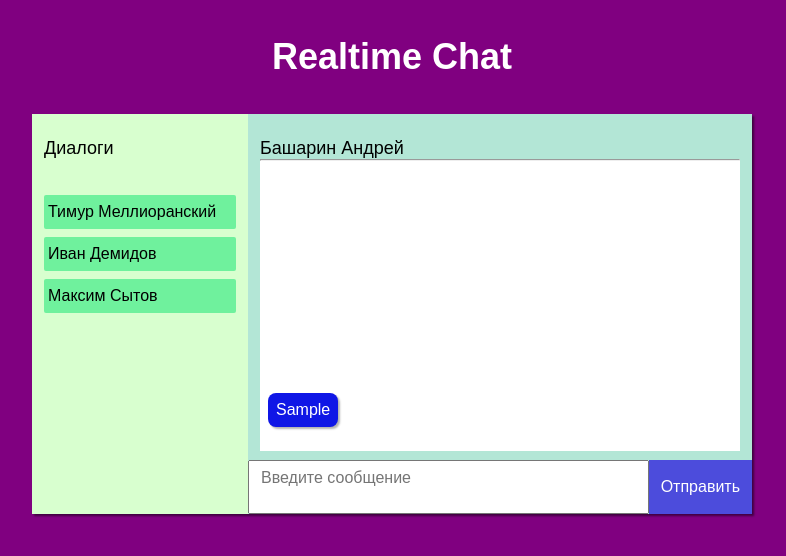
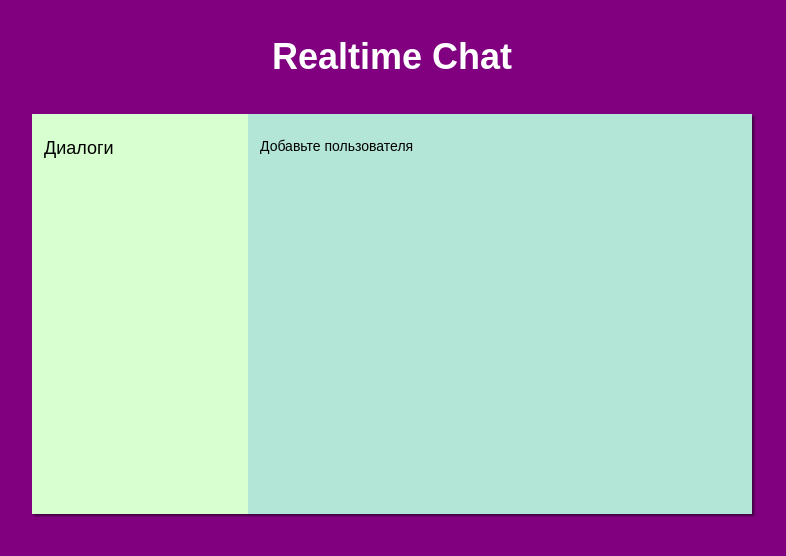
Before and after one commit to basharinandrej/chat, a Vue app: page / in a window 1280 px wide. Both pictures are taken after typing "Sample" into the empty fields and a click on the button "Отправить". Shown: the top 556 px of the page, without its empty margins (248-1034 px from the left). Built offline with nearby package versions, Linux system fonts and the light colour scheme.

Commit message:
finished aside

```diff
--- a/src/App.vue
+++ b/src/App.vue
@@ -8,10 +8,11 @@
         <Auth
           v-if="!isLogin"
           @onFormData="this.getFormDataHandler"
-
+          @onCurrentUser="this.getCurrentUserHandler"
         />
         <Chat
           v-else
+          :currentUserId="currentUserId"
         />
 
       </div>
@@ -30,12 +31,16 @@ export default {
   components: { Chat, Auth },
   data() {
     return {
-      isLogin: true
+      isLogin: false,
+      currentUserId: null
     }
   },
   methods: {
     getFormDataHandler( el ) {
       el.value ? this.isLogin = true : this.isLogin.false
+    },
+    getCurrentUserHandler( el ) {
+      this.currentUserId = el && el.id
     }
   }
 }
--- a/src/components/commands/TextArea/TextArea.vue
+++ /dev/null
@@ -1,51 +0,0 @@
-<template>
-
-    <textarea
-        :placeholder="placeholder"
-        class="textarea"
-        v-model="value"
-        @change="onChangeHandler"
-    ></textarea>
-
-
-
-</template>
-
-<script>
-
-export default {
-    name: 'TextArea',
-    props: {
-        placeholder: String
-    },
-    data() {
-        return {
-            value: ''
-        }
-    },
-    methods: {
-        resetValue() {
-            this.value = ''
-        },
-        getValue() {
-            return this.value
-        },
-        onChangeHandler() {
-            this.$emit('onValue', this.getValue())
-            this.$emit('onResetValue', this.resetValue)
-        }
-    }
-}
-</script>
-
-<style lang="sass">
-
-.textarea
-    flex-grow: 1
-    padding: 8px 12px
-    color: #000
-    font-size: 16px
-    font-family: sans-serif
-    resize: none
-
-</style>
--- a/src/components/containers/Auth/Auth.vue
+++ b/src/components/containers/Auth/Auth.vue
@@ -3,7 +3,7 @@
         <h2 class="auth__title">Введите Ваше имя</h2>
         <Form
             placeholder="Андрей"
-            @onFormData="this.getFormDataHandler"
+            @onFormData="this.setFormDataHandler"
         />
     </div>
 </template>
@@ -15,9 +15,36 @@ import Form from '@/components/containers/Form/Form.vue'
 export default {
     name: 'Auth',
     components: {Form},
+    data() {
+        return {
+            formData: {},
+            users: []
+        }
+    },
     methods: {
-        getFormDataHandler(val) {
-            this.$emit('onFormData', val)
+        setFormDataHandler(val) {
+            this.formData = val
+            this.emitFormDataHandler()
+            this.getUsersLocalStorage()
+            this.saveUsersLocalStorage(this.formData.value)
+        },
+        emitFormDataHandler() {
+            this.$emit('onFormData', this.formData)
+        },
+        emitCurrentUser() {
+            this.$emit('onCurrentUser', this.users[this.users.length - 1])
+        },
+        getUsersLocalStorage() {
+            this.users = JSON.parse( window.localStorage.getItem('users') ) || []
+        },
+        saveUsersLocalStorage(items) {
+            const objUsers = {
+                id: Date.now(),
+                name: items
+            }
+            this.users.push(objUsers)
+            window.localStorage.setItem('users', JSON.stringify(this.users))
+            this.emitCurrentUser()
         }
     }
 }
--- a/src/components/containers/Chat/Chat.vue
+++ b/src/components/containers/Chat/Chat.vue
@@ -1,8 +1,14 @@
 <template>
 
     <div class="chat">
-        <ChatAside />
-        <ChatMain />
+        <ChatAside
+            @onCurrentDialog="getCurrentDialogHandler"
+            :users="users"
+        />
+        <ChatMain
+            :currentDialog="this.currentDialog"
+            :totalUsers="this.getTotalUsers"
+        />
     </div>
 
 </template>
@@ -14,7 +20,32 @@ import ChatMain from '@/components/containers/Chat/ChatMain/ChatMain.vue'
 
 export default {
     name: 'Chat',
-    components: { ChatAside, ChatMain }
+    components: { ChatAside, ChatMain },
+    props: {
+        currentUserId: Number
+    },
+    data() {
+        return {
+            users: [],
+            currentDialog: null
+        }
+    },
+    created() {
+        window.onstorage = e => (
+            this.users = JSON.parse( e.newValue ).filter(el => el.id !== this.currentUserId)
+        )
+        this.users = JSON.parse(localStorage.getItem('users')).filter(el => el.id !== this.currentUserId)
+    },
+    methods: {
+        getCurrentDialogHandler(user) {
+            this.currentDialog = user
+        }
+    },
+    computed: {
+        getTotalUsers() {
+            return this.users.length
+        }
+    }
 }
 </script>
 
--- a/src/components/containers/Chat/ChatAside/ChatAside.vue
+++ b/src/components/containers/Chat/ChatAside/ChatAside.vue
@@ -4,7 +4,8 @@
         <h2 class="chat-aside__title">Диалоги</h2>
 
         <ListDialogs
-            :users="this.users"
+            @onCurrentDialog="getCurrentDialogHandler"
+            :users="users"
         />
     </aside>
 
@@ -16,12 +17,15 @@ import ListDialogs from '@/components/containers/Chat/ChatAside/ListDialogs/List
 
 export default {
     name: 'ChatAside',
-    data() {
-        return {
-            users: ['Тимур Меллиоранский', 'Иван Демидов', 'Максим Сытов']
+    components: { ListDialogs },
+    props: {
+        users: Array
+    },
+    methods: {
+        getCurrentDialogHandler(user) {
+            this.$emit('onCurrentDialog', user)
         }
-    },
-    components: { ListDialogs }
+    }
 }
 </script>
 
@@ -37,5 +41,8 @@ export default {
         font-family: 'Arial', sans-serif
         font-weight: 100
         margin-bottom: 36px
+    &__list-dialogs
+        max-height: 290px
+        overflow-y: auto
 
 </style>
--- a/src/components/containers/Chat/ChatAside/ListDialogs/ListDialogs.vue
+++ b/src/components/containers/Chat/ChatAside/ListDialogs/ListDialogs.vue
@@ -2,9 +2,10 @@
 
     <ul class="chat-aside__list-dialogs list-dialogs">
         <ListDialogsItem
+            @onCurrentDialog="getCurrentDialogHandler"
             v-for="(item, i) in users"
             :key="i"
-            :name="item"
+            :item="item"
         />
     </ul>
 
@@ -19,6 +20,11 @@ export default {
     props: {
         users: Array
     },
-    components: {ListDialogsItem}
+    components: {ListDialogsItem},
+    methods: {
+        getCurrentDialogHandler(user) {
+            this.$emit('onCurrentDialog', user)
+        }
+    }
 }
 </script>
--- a/src/components/containers/Chat/ChatAside/ListDialogs/ListDialogsItem/ListDialogsItem.vue
+++ b/src/components/containers/Chat/ChatAside/ListDialogs/ListDialogsItem/ListDialogsItem.vue
@@ -1,6 +1,9 @@
 <template>
 
-    <li class="list-dialogs__item">{{ name }}</li>
+    <li class="list-dialogs__item"
+        @click="this.emitHandler">
+        {{ item.name }}
+    </li>
 
 </template>
 
@@ -9,7 +12,12 @@
 export default {
     name: 'ListDialogsItem',
     props: {
-        name: String
+        item: Object
+    },
+    methods: {
+        emitHandler() {
+            this.$emit('onCurrentDialog', this.item)
+        }
     }
 }
 </script>
--- a/src/components/containers/Chat/ChatMain/ChatMain.vue
+++ b/src/components/containers/Chat/ChatMain/ChatMain.vue
@@ -1,7 +1,8 @@
 <template>
 
     <main class="chat-main">
-        <h2 class="chat-main__title">Башарин Андрей</h2>
+        <div v-if="currentDialog" class="chat-main__wrapper">
+            <h2 class="chat-main__title">{{currentDialog.name || ''}}</h2>
             <hr>
 
             <ListMessage
@@ -12,6 +13,12 @@
                 placeholder="Введите сообщение"
                 @onFormData="this.getFormDataHandler"
             />
+        </div>
+        <p v-else-if="!currentDialog && totalUsers"
+            class="chat-main__paragraph">Выберете диалог</p>
+        <p v-else
+            class="chat-main__paragraph"
+            >Добавьте пользователя</p>
     </main>
 
 </template>
@@ -24,6 +31,10 @@ import ListMessage from '@/components/containers/Chat/ChatMain/ListMessage/ListM
 export default {
     name: 'ChatMain',
     components: {Form, ListMessage},
+    props: {
+        currentDialog: Object,
+        totalUsers: Number
+    },
     data() {
         return {
             messages: []
@@ -46,15 +57,24 @@ export default {
     padding: 24px 12px 0 12px
     display: flex
     flex-direction: column
+    &__wrapper
+        height: 100%
+        position: relative
     &__title
         color: #000
         font-size: 18px
         font-family: 'Arial', sans-serif
         font-weight: 100
+    &__paragraph
+        color: #000
+        font-size: 14px
+        font-family: 'Arial', sans-serif
+        font-weight: 100
     .main-form
-        margin-top: auto
-        margin-left: -12px
-        margin-right: -12px
+        position: absolute
+        right: 0
+        left: 0
+        bottom: 0
     .list-messages
         height: 100%
         max-height: 290px
--- a/src/components/containers/Form/Form.vue
+++ b/src/components/containers/Form/Form.vue
@@ -2,11 +2,12 @@
 
     <form class="main-form" @submit.prevent="onSubmitHandler">
 
-        <TextArea
+        <textarea
             :placeholder="placeholder"
-            @onValue="this.setValueTextAreaHandler"
-            @onResetValue="this.onResetValueHandler"
-        />
+            class="textarea"
+            v-model="value"
+        ></textarea>
+
         <Button
             typeAttr="submit"
         >
@@ -20,7 +21,6 @@
 <script>
 
 import Button from '@/components/commands/Button/Button.vue'
-import TextArea from '@/components/commands/TextArea/TextArea.vue'
 
 export default {
     name: 'Form',
@@ -29,23 +29,17 @@ export default {
     },
     data() {
         return {
-            textAreaValue: ''
+            value: ''
         }
     },
-    components: { Button, TextArea },
+    components: { Button },
     methods: {
-        setValueTextAreaHandler(val) {
-            this.textAreaValue = val
-        },
-        onResetValueHandler(onResetValue) {
-            onResetValue && onResetValue()
-        },
         onSubmitHandler() {
             const formData = {
-                value: this.textAreaValue
+                value: this.value
             }
             this.$emit('onFormData', formData)
-            this.onResetValueHandler()
+            this.value = ''
         },
     }
 }
@@ -56,4 +50,12 @@ export default {
 .main-form
     display: flex
 
+.textarea
+    flex-grow: 1
+    padding: 8px 12px
+    color: #000
+    font-size: 16px
+    font-family: sans-serif
+    resize: none
+
 </style>
```
Lines whose indentation alone changed are shown as unchanged.
